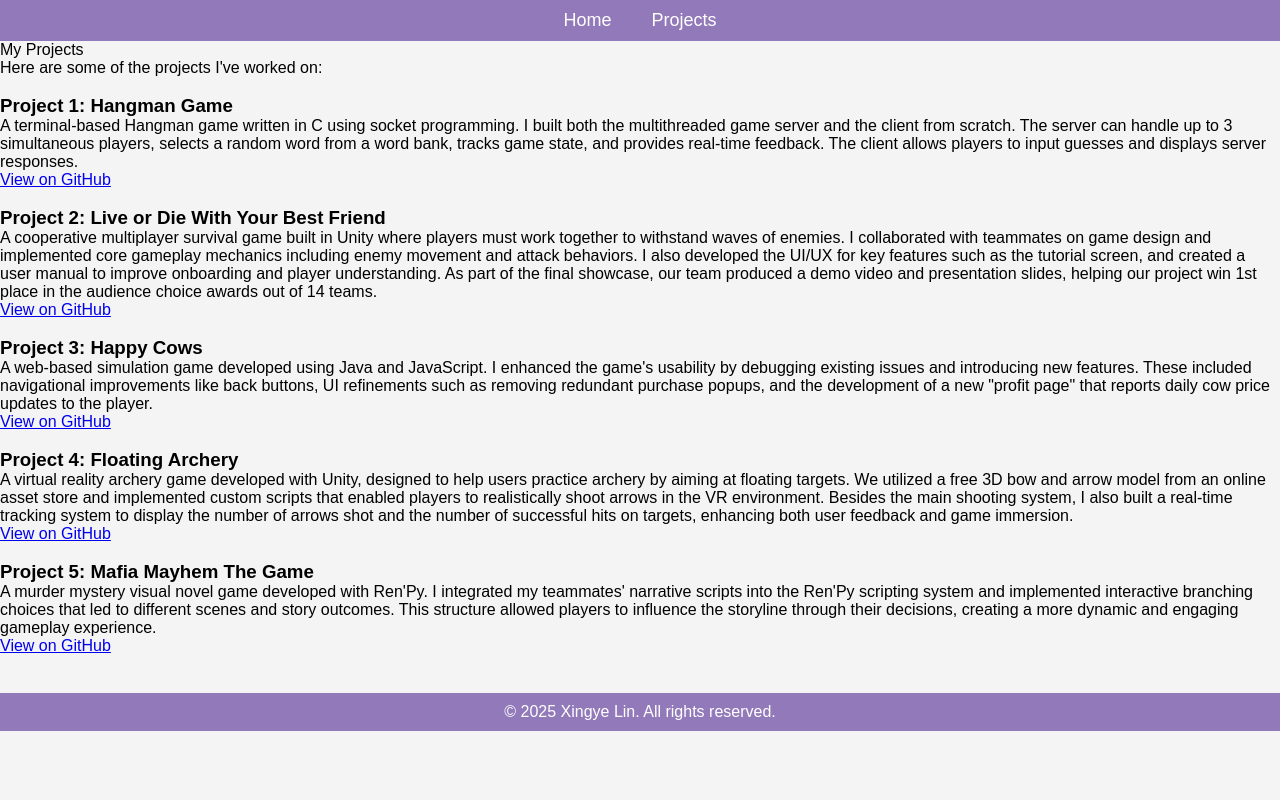
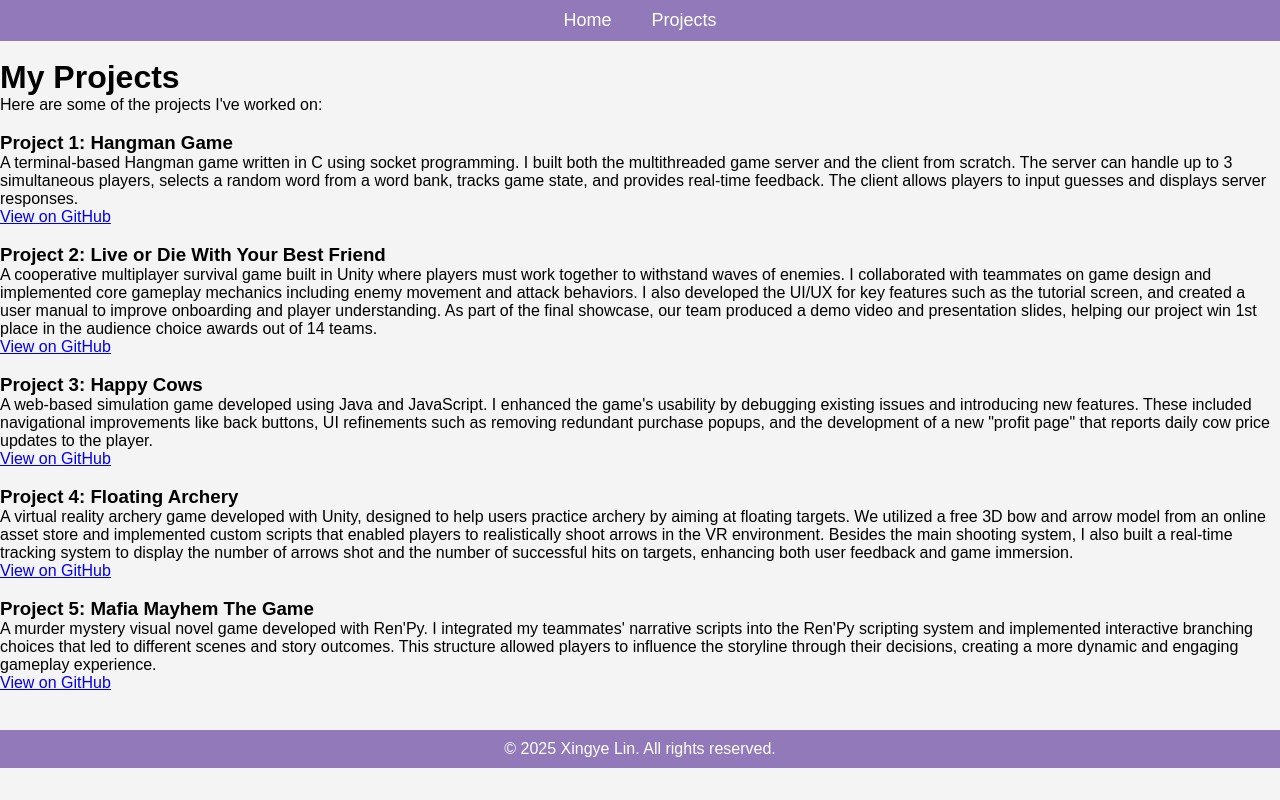
Before and after one commit to clin947/Cindy-webpage, a plain HTML site: page projects.html in a window 1280 px wide. Drawn offline with Linux system fonts and the light colour scheme.

Commit message:
Update projects.html

```diff
--- a/projects.html
+++ b/projects.html
@@ -16,7 +16,8 @@
     </nav>
 
     <!-- Projects Section -->
-    <header>My Projects</header>
+    <br>
+    <h1>My Projects</h1>
     <p>Here are some of the projects I've worked on:</p>
     <br>
 
```
